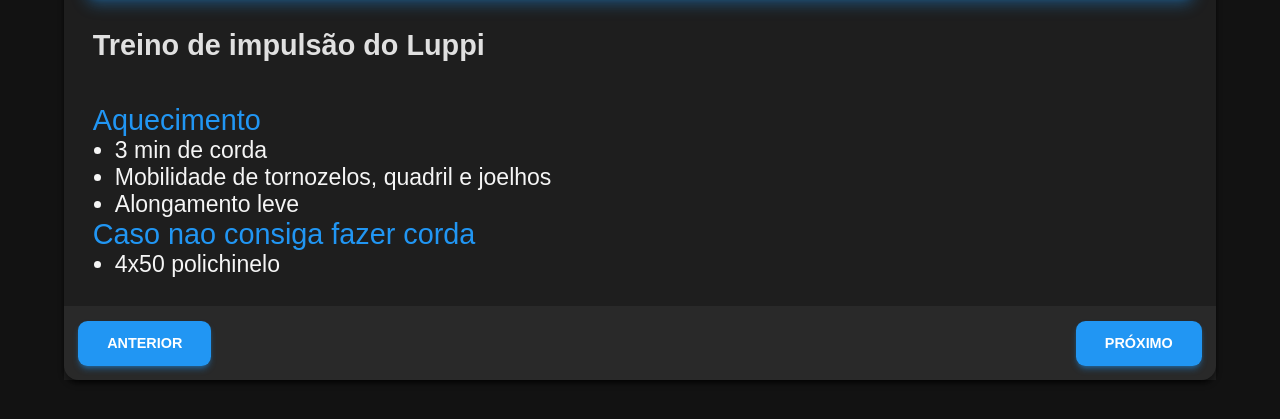
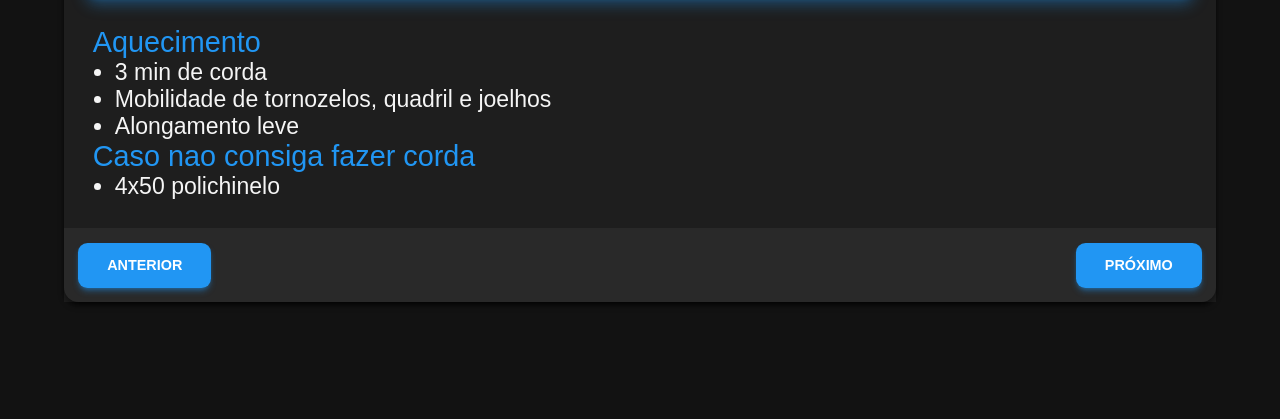
Before and after one commit to Luppi15/JumpHight, a plain HTML site: page index.html in a window 1280 px wide. Shown: the part 249-668 px from the top of the page. Drawn offline with Linux system fonts and the light colour scheme; a web font is replaced by a local one.

Commit message:
Update index.html

```diff
--- a/index.html
+++ b/index.html
@@ -14,7 +14,6 @@
         <div class="card">
             <div class="header">Jump Hight</div>
             <div class="info">
-                <p class="title">Treino de impulsão do Luppi</p>
                 <div id="treino-container">
                     <div class="treino">
                         <strong>Aquecimento</strong>
```
